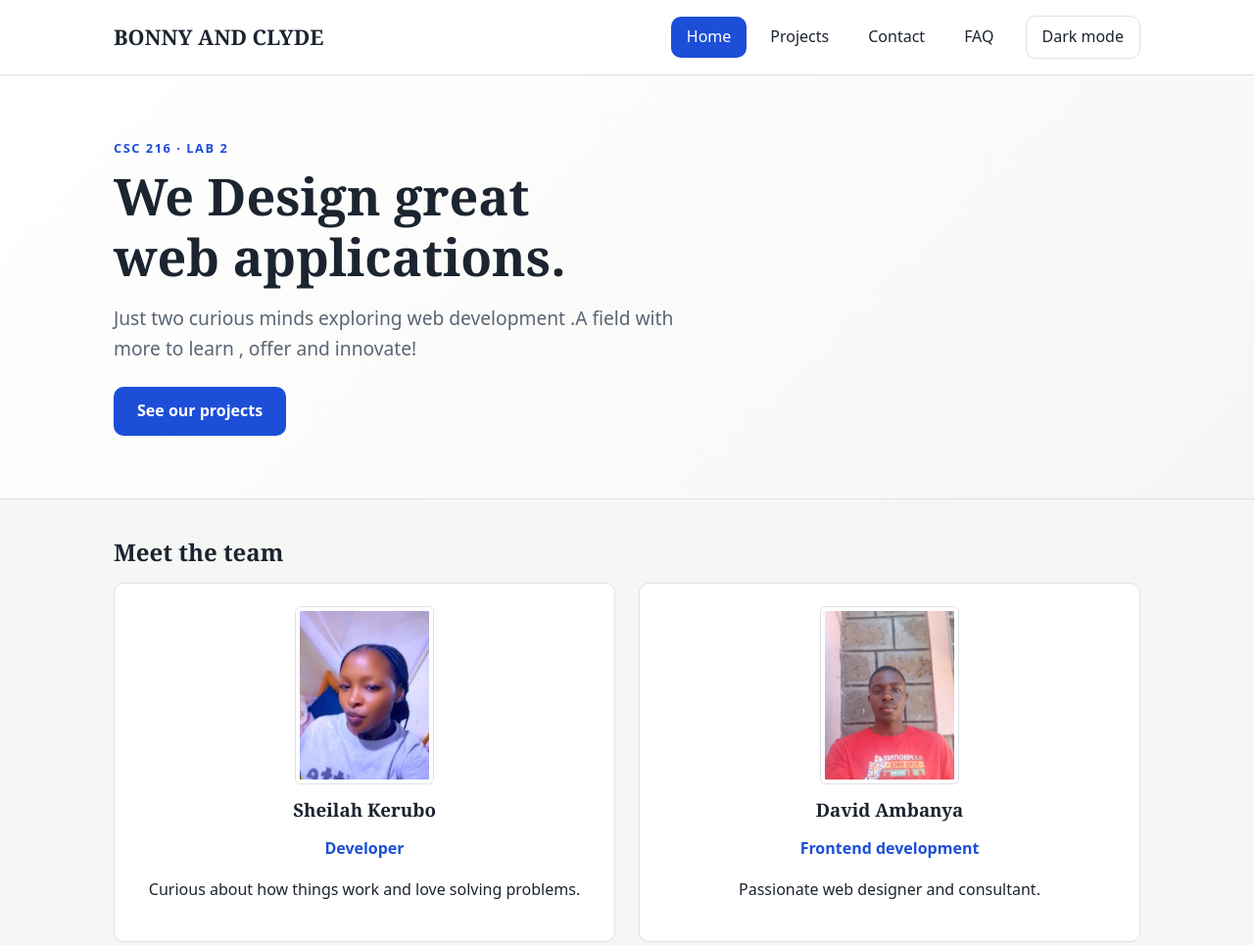
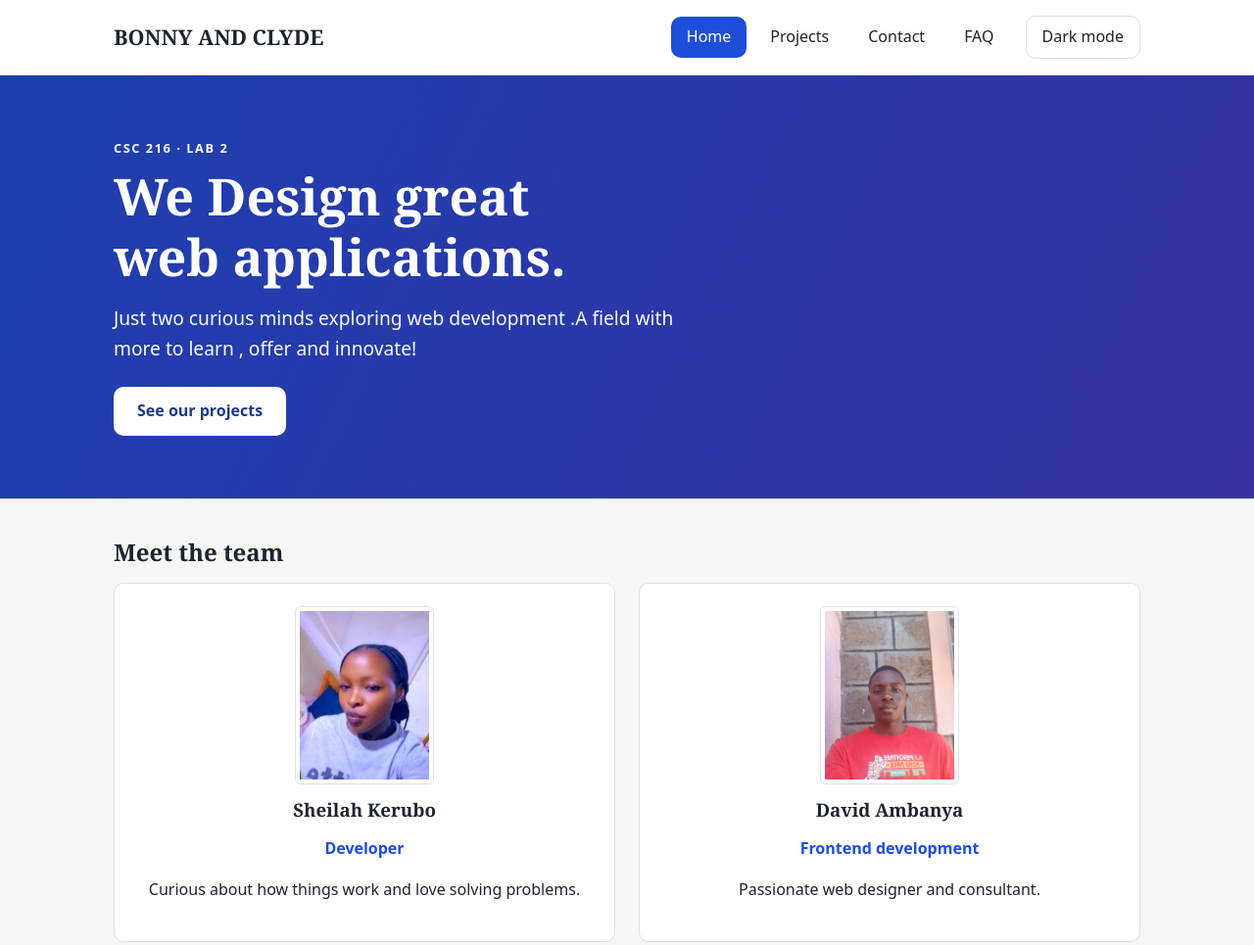
Before and after one commit to Omollo-D/team7-website, a plain HTML site: page index.html in a window 1280 px wide. Shown: the top 965 px of the page at 98% size. Drawn offline with Linux system fonts and the light colour scheme.

Commit message:
added linear gradient on hero section

```diff
--- a/index.html
+++ b/index.html
@@ -9,6 +9,22 @@
     />
     <title>Home | BONNY AND CLYDE</title>
     <link rel="stylesheet" href="css/styles.css" />
+      <style>
+      .hero {
+        background: linear-gradient(115deg, #1e40af 0%, #3730a3 100%);
+        color: #fff;
+      }
+
+      .hero .eyebrow,
+      .hero .lead {
+        color: #f8fafc;
+      }
+
+      .hero .button {
+        background: #fff;
+        color: #1e3a8a;
+      }
+    </style>
     <script src="js/script.js" defer></script>
   </head>
   <body>
```
